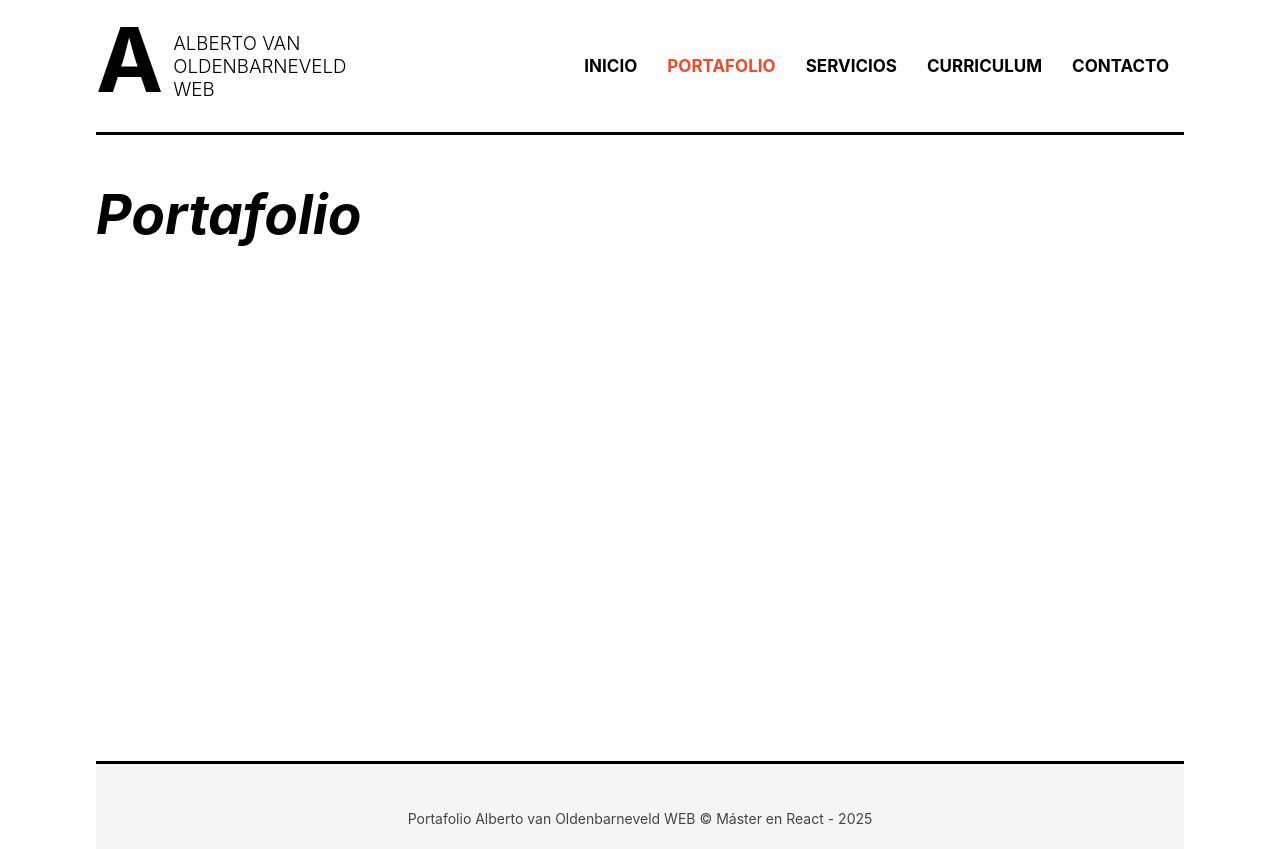
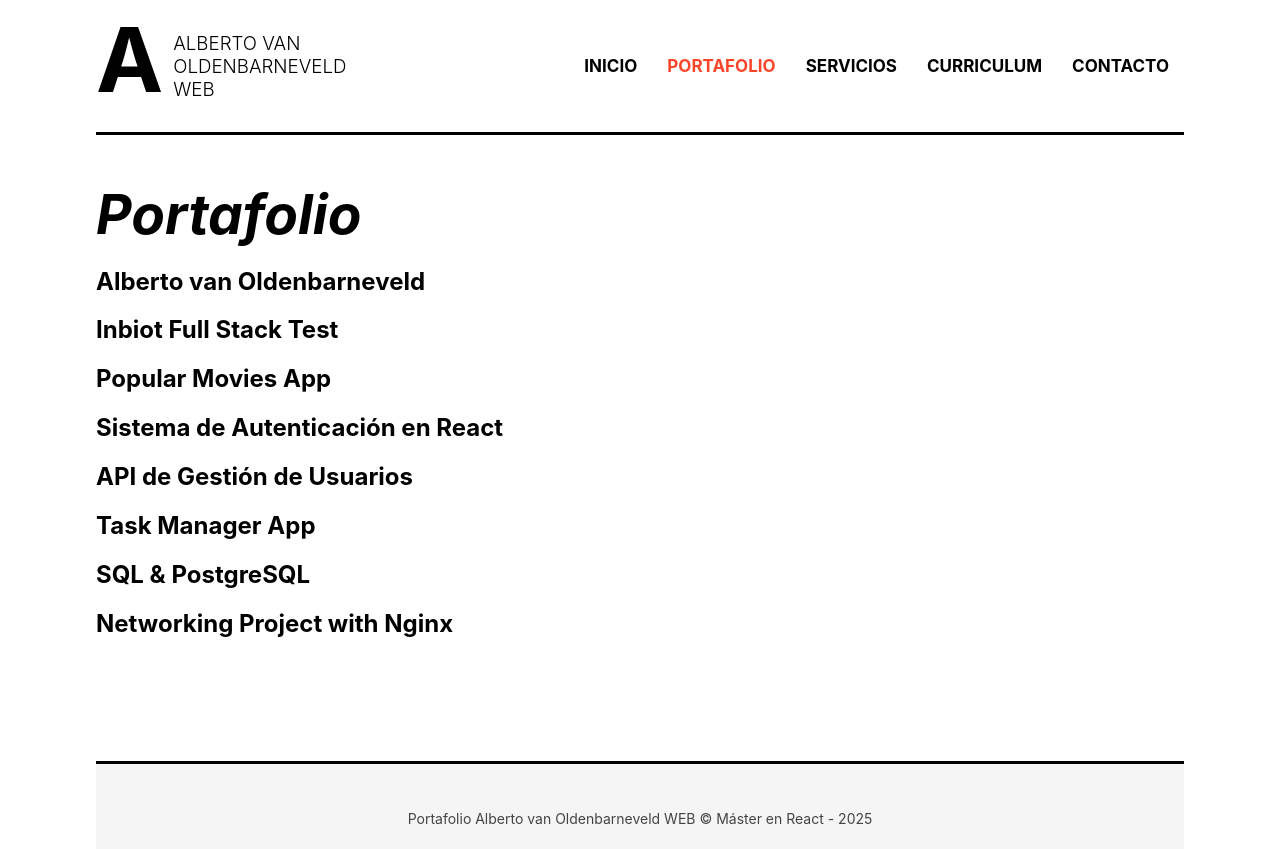
Before and after one commit to avanoldenbarneveld/master-en-react, a React (Create React App) app in the folder 08-proyecto02/: page /portafolio in a window 1280 px wide. Built offline with nearby package versions, Linux system fonts and the light colour scheme.

Commit message:
add route for 404 page

```diff
--- a/08-proyecto02/src/components/Portafolio.js
+++ b/08-proyecto02/src/components/Portafolio.js
@@ -7,11 +7,11 @@ export const Portafolio = () => {
       <h1 className='heading'>Portafolio </h1>
 
       {
-        trabajos.map(trabajo => {
+        trabajos.map(trabajo => (
           <article>
             <h2>{trabajo.nombre}</h2>
           </article>
-        })
+        ))
       }
 
     </div>
--- a/08-proyecto02/src/router/MisRutas.js
+++ b/08-proyecto02/src/router/MisRutas.js
@@ -22,6 +22,7 @@ export const MisRutas = () => {
               <Route path='/servicios' element={<Servicios/>} />
               <Route path='/curriculum' element={<Curriculum/>} />
               <Route path='/contacto' element={<Contacto/>} />
+              <Route path='/error' element={<h1 className='heading'> Error 404</h1>} />
           </Routes>
         </section>
 
```
